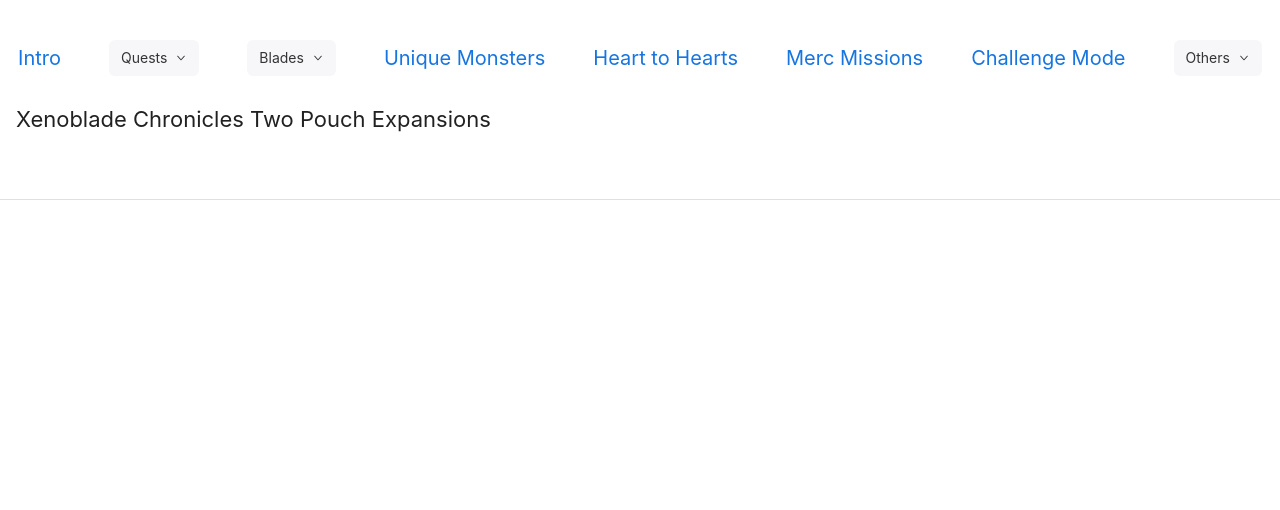
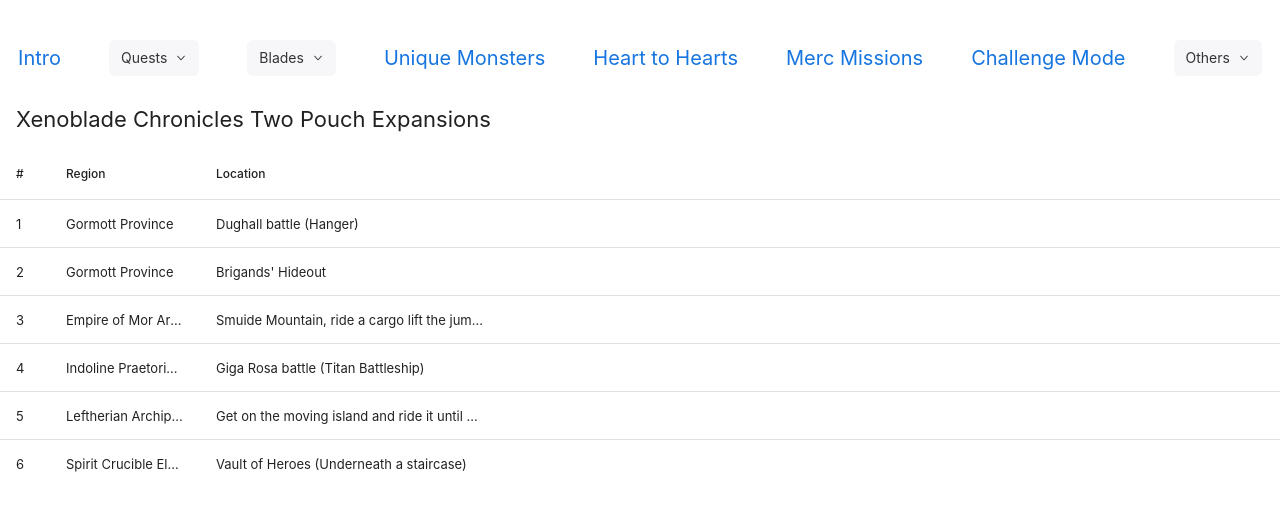
Before and after one commit to Sniffin3083/project-zohar, a React (Create React App) app: page /xeno2/pouche in a window 1280 px wide. Shown: the top 510 px of the page. Built offline with nearby package versions, Linux system fonts and the light colour scheme.

Commit message:
Pouch Expansion component complete

```diff
--- a/src/data/XC2/PouchEData.js
+++ b/src/data/XC2/PouchEData.js
@@ -1,5 +1,38 @@
 export default [
     {
-
-    }
+        number: 1,
+        region: "Gormott Province",
+        location: "Dughall battle (Hanger)",
+        uid: "pouchE_one"
+    },
+    {
+        number: 2,
+        region: "Gormott Province",
+        location: "Brigands' Hideout",
+        uid: "pouchE_two"
+    },
+    {
+        number: 3,
+        region: "Empire of Mor Ardain",
+        location: "Smuide Mountain, ride a cargo lift the jump off the lift to a island. Chest is on this island",
+        uid: "pouchE_three"
+    },
+    {
+        number: 4,
+        region: "Indoline Praetorium",
+        location: "Giga Rosa battle (Titan Battleship)",
+        uid: "pouchE_four"
+    },
+    {
+        number: 5,
+        region: "Leftherian Archipelago",
+        location: "Get on the moving island and ride it until you reach an island with a chest",
+        uid: "pouchE_five"
+    },
+    {
+        number: 6,
+        region: "Spirit Crucible Elpys",
+        location: "Vault of Heroes (Underneath a staircase)",
+        uid: "pouchE_six"
+    },
 ]
--- a/src/routes/XC2/PouchE.jsx
+++ b/src/routes/XC2/PouchE.jsx
@@ -7,6 +7,24 @@ import XCTwoPouchEData from "../../data/XC2/PouchEData"
 const {useEffect} = React;
 
 const columns = [
+    {
+        name: "#",
+        selector: row => row.number,
+        sortable: false,
+        width: "50px"
+    },
+    {
+        name: "Region",
+        selector: row => row.region,
+        sortable: true,
+        width: "150px"
+    },
+    {
+        name: "Location",
+        selector: row => row.location,
+        sortable: false,
+        width: "300px"
+    }
 ];
 
 const conditionalRowStyles = [
```
